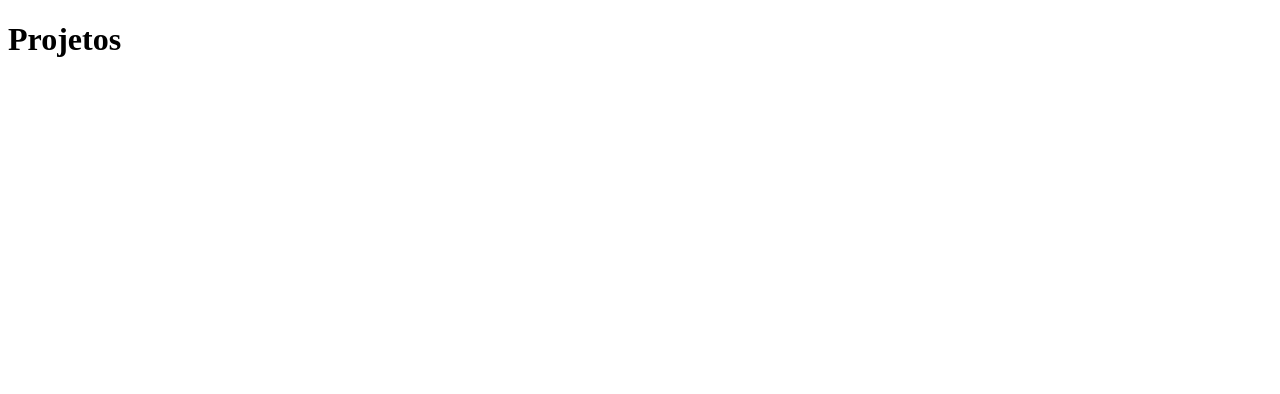
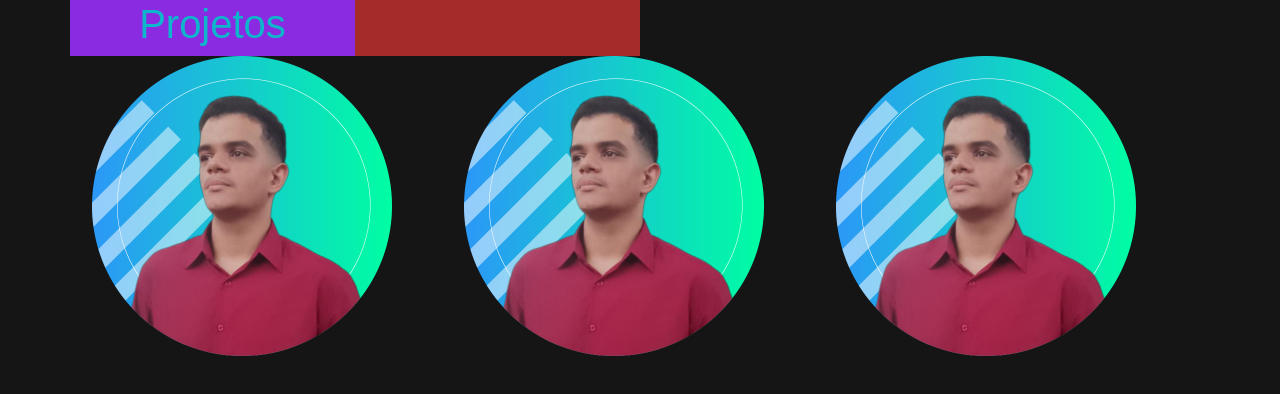
Before and after one commit to JeanLima2112/Portifolio--Jean-Lima, a plain HTML site: page project.html in a window 1280 px wide. Drawn offline with nearby package versions, Linux system fonts and the light colour scheme; some packages are replaced by stand-ins of ours; a script that the page names is missing.

Commit message:
new funcions

```diff
--- a/index.css
+++ b/index.css
@@ -6,12 +6,10 @@ body{
 }
 ul{
     display: flex;
-    justify-content: space-around;
+    justify-content: space-evenly;
     list-style-type: none;
     align-items: center;
     padding: 16px;
-
-
 
 }
 a{
@@ -24,8 +22,6 @@ header img{
     border-radius: 50%;
     border: 5Px solid rgb(14, 182, 204);
     align-items: center;
-
-
 
 }
 .center{
@@ -52,16 +48,55 @@ footer p:hover {
 
 h1{
     color:rgb(14, 182, 204);
+    display: flex;
     text-align: center;
+    justify-content: center;
+
 }
 header h2{
     text-align: center;
 }
-.containner{
+.text{
     padding: 0px 50px;
 
 }
 nav a:hover {
     color: rgb(14, 182, 204);
     align-items: center;
+    font-size: 30px;
+    text-transform: uppercase;
+
 }
+
+.cabeca {
+   background-color: grey;
+   display: flex;
+   justify-content: center;
+   align-items: center;
+}
+
+.spama{
+    color: pink;
+    text-transform: uppercase;
+}
+
+.myprojetos{
+
+}
+
+    .myprojetos img{
+        margin-left: 10px;
+        margin-right: 10px;
+        display: flex;
+        justify-content: center;
+        align-items: center;
+        width: 300px;
+        height: 300px;
+        object-fit: fill;
+    }
+.porta{
+    background-color: blueviolet;
+}
+.maca{
+    background-color: brown;
+}
--- a/project.html
+++ b/project.html
@@ -4,8 +4,78 @@
     <meta charset="UTF-8">
     <meta name="viewport" content="width=device-width, initial-scale=1.0">
     <title>Document</title>
+    <script src="https://code.jquery.com/jquery-3.7.1.min.js"
+    integrity="sha256-/JqT3SQfawRcv/BIHPThkBvs0OEvtFFmqPF/lYI/Cxo=" crossorigin="anonymous"></script>
+  <!-- slick slider JS library file -->
+  <script src="https://cdnjs.cloudflare.com/ajax/libs/slick-carousel/1.9.0/slick.min.js"
+    integrity="sha512-HGOnQO9+SP1V92SrtZfjqxxtLmVzqZpjFFekvzZVWoiASSQgSr4cw9Kqd2+l8Llp4Gm0G8GIFJ4ddwZilcdb8A=="
+    crossorigin="anonymous" referrerpolicy="no-referrer"></script>
+
+  <!-- slick lightbox JS library file -->
+  <script src="https://cdnjs.cloudflare.com/ajax/libs/slick-lightbox/0.2.12/slick-lightbox.min.js"
+  integrity="sha512-iSVaq9Huv1kxBDAOH7Il1rwIJD+uspMQC1r4Y73QquhbI2ia+PIXUoS5rBjWjYyD03S8t7gZmON+Dk6yPlWHXw=="
+  crossorigin="anonymous" referrerpolicy="no-referrer"></script>
+
+  <!-- slick lightbox JS library file -->
+  <link href="https://cdn.jsdelivr.net/npm/bootstrap@5.3.2/dist/css/bootstrap.min.css" rel="stylesheet"
+    integrity="sha384-T3c6CoIi6uLrA9TneNEoa7RxnatzjcDSCmG1MXxSR1GAsXEV/Dwwykc2MPK8M2HN" crossorigin="anonymous">
+  <link href="https://cdnjs.cloudflare.com/ajax/libs/slick-carousel/1.9.0/slick.min.css" rel="stylesheet" />
+  <link href="https://cdnjs.cloudflare.com/ajax/libs/slick-carousel/1.9.0/slick-theme.css" rel="stylesheet" />
+  <link href="https://cdnjs.cloudflare.com/ajax/libs/slick-lightbox/0.2.12/slick-lightbox.css" rel="stylesheet" />
+    <link rel="stylesheet" href="index.css">
 </head>
 <body>
-    <h1>Projetos</h1>
+    <div class ="container">
+        <div class="row">
+            <div class = "col-3 porta">
+                <h1>Projetos</h1>
+            </div>
+            <div class = "col-3 maca">
+
+            </div>
+            <div class = "col-3">
+
+            </div>
+            <div class = "col-3">
+
+            </div>
+
+        </div>
+
+    </div>
+
+
+
+    <section class="container myprojetos">
+        <div class="row">
+          <div class="works-slideshow text-center">
+            <div class="owl-item">
+              <div class="col-sm-22 mb-sm-20 wow bounceIn">
+                <div class="team-item">
+                  <div class="team-image">
+                    <img src="image/profile-pic (1).png" alt="Member Photo"/>
+                  </div>
+                  <div class="team-image">
+                    <img src="image/profile-pic (1).png" alt="Member Photo"/>
+                  </div>
+                  <div class="team-image">
+                    <img src="image/profile-pic (1).png" alt="Member Photo"/>
+                  </div>
+                  <div class="team-image">
+                    <img src="image/profile-pic (1).png" alt="Member Photo"/>
+                  </div>
+                  <div class="team-image">
+                    <img src="image/profile-pic (1).png" alt="Member Photo"/>
+                  </div>
+                </div>
+              </div>
+            </div>
+          </div>
+        </div>
+  </section>
+
+
+
+    <script type="text/javascript" src="script.js"></script>
 </body>
 </html>
--- /dev/null
+++ b/script.js
@@ -0,0 +1,37 @@
+type="text/javascript">
+
+$('.works-slideshow .team-item').each(function() {
+  var slider = $(this);
+  slider.slick({
+     arrows: false,
+     dots: false,
+     accessibility: false,
+     infinite: true,
+     autoplay: true,
+     autoplaySpeed: 3000,
+     slidesToShow: 3,
+     slidesToScroll: 1,
+     responsive: [{
+         breakpoint: 600,
+         settings: {
+           slidesToShow: 2,
+           slidesToScroll: 1
+         }
+       },
+       {
+         breakpoint: 480,
+         settings: {
+           slidesToShow: 1,
+           slidesToScroll: 1
+         }
+       }
+     ]
+  });
+
+  var sLightbox = $(this);
+  sLightbox.slickLightbox({
+     src: 'src',
+     itemSelector: '.team-image img',
+     caption: 'text'
+  });
+ });
```
Also changed, not shown: index.html (+22 -15 lines), image/android-chrome-512x512.png (added).
